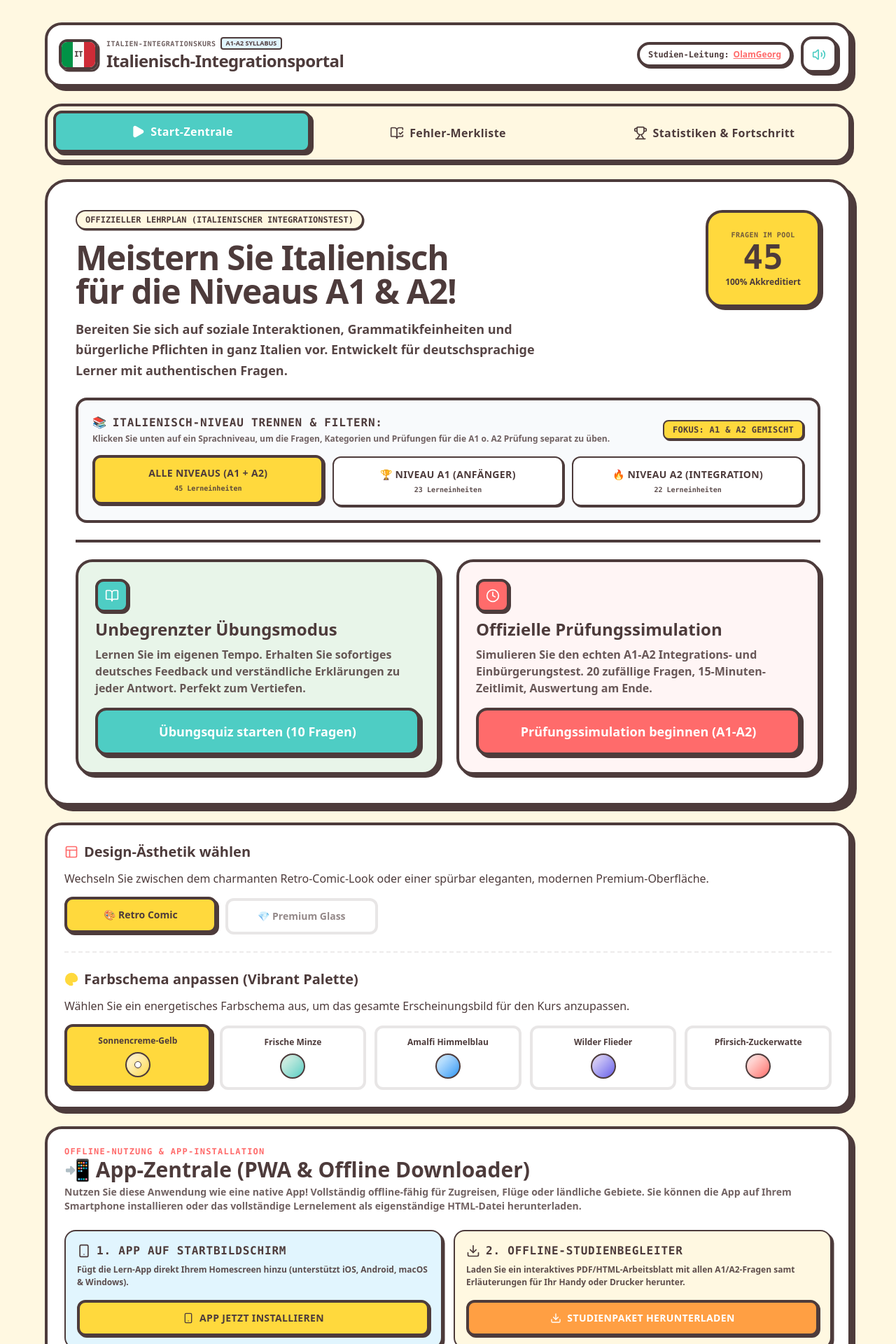
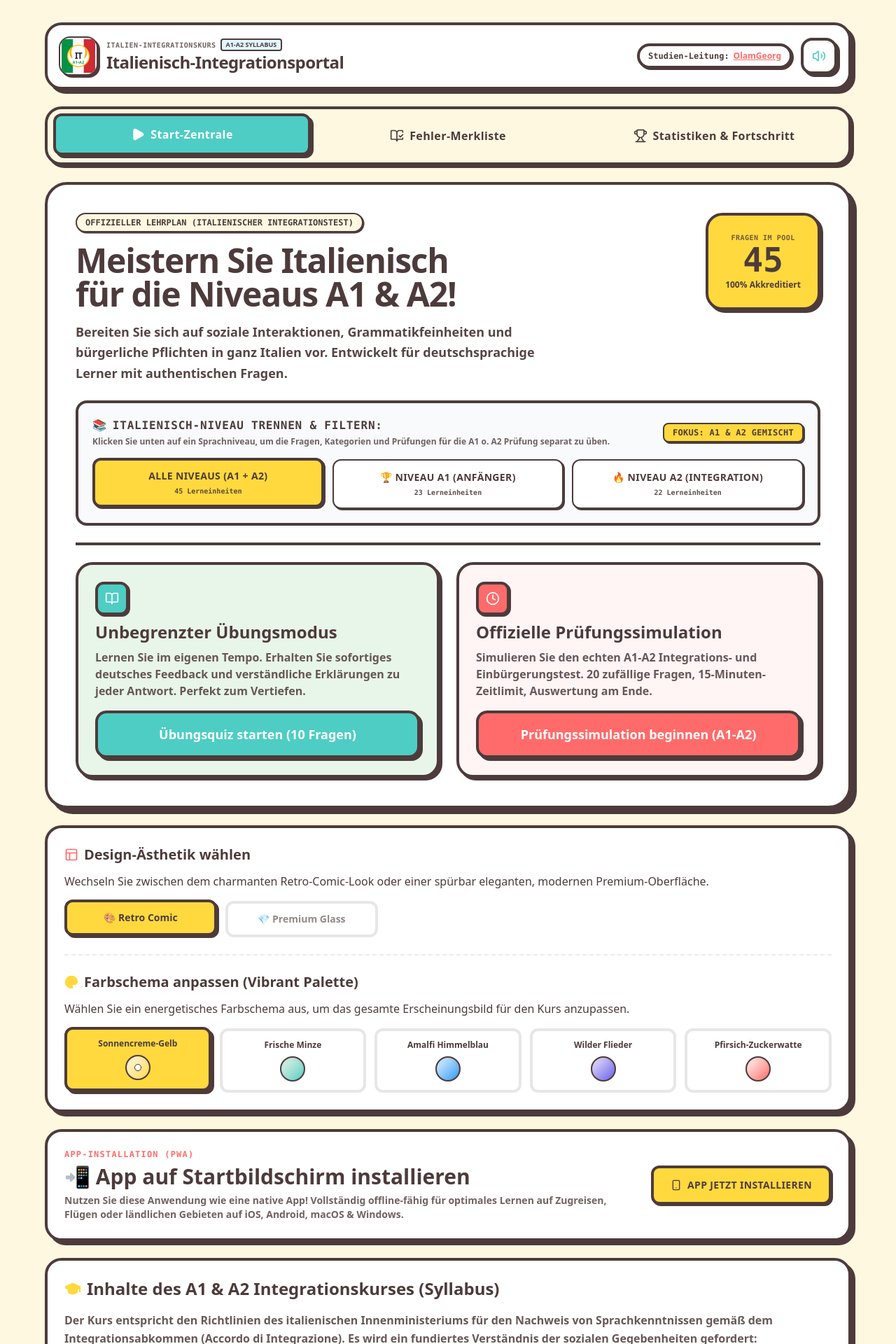
Before and after one commit to olamgeorg/olam-italian-quiz, a React (Vite) app: page / in a window 1280 px wide. Shown: the top 1920 px of the page at 70% size. Built offline with nearby package versions, Linux system fonts and the light colour scheme.

Commit message:
feat: update application emblem design
Replace the simple tricolor badge with a more elegant SVG emblem featuring integrated Italian flag styling and improved UI proportions.

```diff
--- a/src/App.tsx
+++ b/src/App.tsx
@@ -532,19 +532,35 @@ export default function App() {
         }`}
       >
         <div className="flex items-center gap-3">
-          {/* Italian Tricolore Logo Badge */}
+          {/* Italian Republic Official-Style integration emblem */}
           <div
-            className={`w-14 h-11 rounded-xl overflow-hidden flex transition-all relative shrink-0 ${
+            className={`w-14 h-14 rounded-2xl flex items-center justify-center transition-all relative shrink-0 border-2 overflow-hidden ${
               isN
-                ? 'border-4 border-[#4D3B3B] shadow-[2.5px_2.5px_0px_#4D3B3B]'
-                : 'border border-slate-200 shadow-sm'
+                ? 'border-[#4D3B3B] bg-white shadow-[3px_3px_0px_#4D3B3B]'
+                : 'border-slate-200 bg-white shadow-sm'
             }`}
           >
-            <div className="w-1/3 h-full bg-[#009246]" title="Verde" />
-            <div className="w-1/3 h-full bg-[#FAFAFA] flex items-center justify-center">
-              <span className="text-[11px] font-extrabold tracking-tighter text-[#4D3B3B] font-mono">IT</span>
-            </div>
-            <div className="w-1/3 h-full bg-[#CE2B37]" title="Rosso" />
+            {/* Elegant SVG Italian integration badge with Italian flags and gold laurel */}
+            <svg viewBox="0 0 100 100" className="w-12 h-12 relative z-10">
+              {/* Background Italian Flag Tricolor Stripes */}
+              <rect x="0" y="0" width="34" height="100" fill="#009246" />
+              <rect x="34" y="0" width="32" height="100" fill="#FAFAFA" />
+              <rect x="66" y="0" width="34" height="100" fill="#CE2B37" />
+
+              {/* Overlay White/Gold Circle for legibility */}
+              <circle cx="50" cy="50" r="32" fill="#FFFFFF" stroke="#FFC107" strokeWidth="3" />
+
+              {/* Laurel Wreath */}
+              <path d="M 32,58 C 22,50 20,34 32,22 C 32,27 26,38 32,52" fill="#FFA000" opacity="0.9" />
+              <path d="M 68,58 C 78,50 80,34 68,22 C 68,27 74,38 68,52" fill="#FFA000" opacity="0.9" />
+
+              {/* Monogram IT / Course insignia */}
+              <text x="50" y="58" fontFamily="system-ui, sans-serif" fontWeight="900" fontSize="24" fill="#1A202C" textAnchor="middle" letterSpacing="-1">IT</text>
+              <text x="50" y="73" fontFamily="system-ui, sans-serif" fontWeight="900" fontSize="11" fill="#009246" textAnchor="middle" letterSpacing="0.5">A1•A2</text>
+            </svg>
+
+            {/* Minimal golden thread outline */}
+            <div className="absolute inset-0.5 border border-amber-300 rounded-xl pointer-events-none opacity-40" />
           </div>
           <div>
             <div className="flex items-center gap-1.5 flex-wrap">
@@ -940,7 +956,7 @@ export default function App() {
               onSelectDesignStyle={handleSelectDesignStyle}
             />
 
-            {/* PWA & OFFLINE DOWNLOAD CENTER */}
+            {/* PWA INSTALLATION CENTER */}
             <div
               className={`p-6 transition-all duration-300 space-y-6 ${
                 isN
@@ -948,66 +964,29 @@ export default function App() {
                   : 'bg-white/95 backdrop-blur-md rounded-3xl border border-slate-200/50 shadow-md text-slate-800'
               }`}
             >
-              <div>
+              <div className="flex flex-col md:flex-row md:items-center justify-between gap-6">
+                <div className="space-y-1.5 flex-1">
                   <span className={`text-[10px] sm:text-xs font-mono font-black uppercase tracking-widest block ${isN ? 'text-[#FF6B6B]' : 'text-indigo-650'}`}>
-                  Offline-Nutzung & App-Installation
+                    App-Installation (PWA)
                   </span>
                   <h3 className="text-xl sm:text-3xl font-black flex items-center gap-2">
-                  📲 App-Zentrale (PWA & Offline Downloader)
+                    📲 App auf Startbildschirm installieren
                   </h3>
                   <p className={`text-xs sm:text-sm font-bold mt-1 ${isN ? 'text-[#4D3B3B]/80' : 'text-slate-500'}`}>
-                  Nutzen Sie diese Anwendung wie eine native App! Vollständig offline-fähig für Zugreisen, Flüge oder ländliche Gebiete. Sie können die App auf Ihrem Smartphone installieren oder das vollständige Lernelement als eigenständige HTML-Datei herunterladen.
+                    Nutzen Sie diese Anwendung wie eine native App! Vollständig offline-fähig für optimales Lernen auf Zugreisen, Flügen oder ländlichen Gebieten auf iOS, Android, macOS & Windows.
                   </p>
                 </div>
 
-              <div className="grid grid-cols-1 md:grid-cols-2 gap-4">
-                {/* Option 1: PWA Native Installation */}
-                <div className={`p-4 rounded-2xl flex flex-col justify-between space-y-4 border-2 ${
-                  isN ? 'bg-[#E1F5FE] border-[#4D3B3B] shadow-[3.5px_3.5px_0px_#4D3B3B]' : 'bg-sky-50/50 border-sky-100'
-                }`}>
-                  <div className="space-y-1.5">
-                    <div className="flex items-center gap-2">
-                      <Smartphone className={`w-5 h-5 ${isN ? 'text-[#4D3B3B]' : 'text-sky-600'}`} />
-                      <span className="font-extrabold text-sm sm:text-base uppercase tracking-wider font-mono">1. App auf Startbildschirm</span>
-                    </div>
-                    <p className="text-xs font-semibold leading-normal opacity-90">
-                      Fügt die Lern-App direkt Ihrem Homescreen hinzu (unterstützt iOS, Android, macOS & Windows).
-                    </p>
-                  </div>
+                <div className="shrink-0 w-full md:w-auto">
                   <button
                     onClick={handleInstallPWA}
-                    className={`w-full py-3 px-4 font-black rounded-xl text-center cursor-pointer transition-all uppercase tracking-wide text-xs sm:text-sm flex items-center justify-center gap-2 ${
+                    className={`w-full md:w-auto py-3.5 px-6 font-black rounded-xl text-center cursor-pointer transition-all uppercase tracking-wide text-xs sm:text-sm flex items-center justify-center gap-2 ${
                       isN
                         ? 'bg-[#FFD93D] text-[#4D3B3B] border-4 border-[#4D3B3B] shadow-[2px_2px_0px_#4D3B3B] hover:-translate-y-0.5 active:translate-y-0'
-                        : 'bg-indigo-600 hover:bg-indigo-700 text-white shadow-sm font-black'
+                        : 'bg-indigo-600 hover:bg-indigo-700 text-white shadow-md shadow-indigo-600/10 font-bold'
                     }`}
                   >
                     <Smartphone className="w-4 h-4" /> App jetzt installieren
-                  </button>
-                </div>
-
-                {/* Option 2: Standalone HTML Study Kit */}
-                <div className={`p-4 rounded-2xl flex flex-col justify-between space-y-4 border-2 ${
-                  isN ? 'bg-[#FFF8E1] border-[#4D3B3B] shadow-[3.5px_3.5px_0px_#4D3B3B]' : 'bg-amber-50/50 border-amber-100'
-                }`}>
-                  <div className="space-y-1.5">
-                    <div className="flex items-center gap-2">
-                      <Download className={`w-5 h-5 ${isN ? 'text-[#4D3B3B]' : 'text-amber-700'}`} />
-                      <span className="font-extrabold text-sm sm:text-base uppercase tracking-wider font-mono">2. Offline-Studienbegleiter</span>
-                    </div>
-                    <p className="text-xs font-semibold leading-normal opacity-90">
-                      Laden Sie ein interaktives PDF/HTML-Arbeitsblatt mit allen A1/A2-Fragen samt Erläuterungen für Ihr Handy oder Drucker herunter.
-                    </p>
-                  </div>
-                  <button
-                    onClick={downloadOfflineStudyKit}
-                    className={`w-full py-3 px-4 font-black rounded-xl text-center cursor-pointer transition-all uppercase tracking-wide text-xs sm:text-sm flex items-center justify-center gap-2 ${
-                      isN
-                        ? 'bg-[#FF9F43] text-white border-4 border-[#4D3B3B] shadow-[2px_2px_0px_#4D3B3B] hover:-translate-y-0.5 active:translate-y-0'
-                        : 'bg-amber-500 hover:bg-amber-600 text-white shadow-sm font-black'
-                    }`}
-                  >
-                    <Download className="w-4 h-4" /> Studienpaket herunterladen
                   </button>
                 </div>
               </div>
```
Lines whose indentation alone changed are shown as unchanged.
